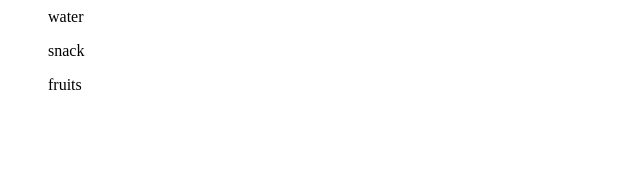
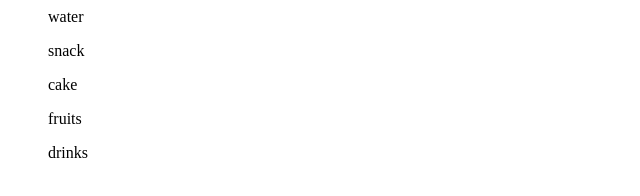
Before and after one commit to crickethacker/GitTest1, a plain HTML site: page index.html in a window 1280 px wide. Shown: the full height of the page, 0-640 px from the left. Drawn offline with Linux system fonts and the light colour scheme.

Commit message:
updated index.html with cake and drinks

```diff
--- a/index.html
+++ b/index.html
@@ -1,6 +1,7 @@
 <html>
 <ul>water</ul>
 <ul>snack</ul>
+<ul>cake</ul>
 <ul>fruits</ul>
-
+<ul>drinks</ul>
 </html>
```
